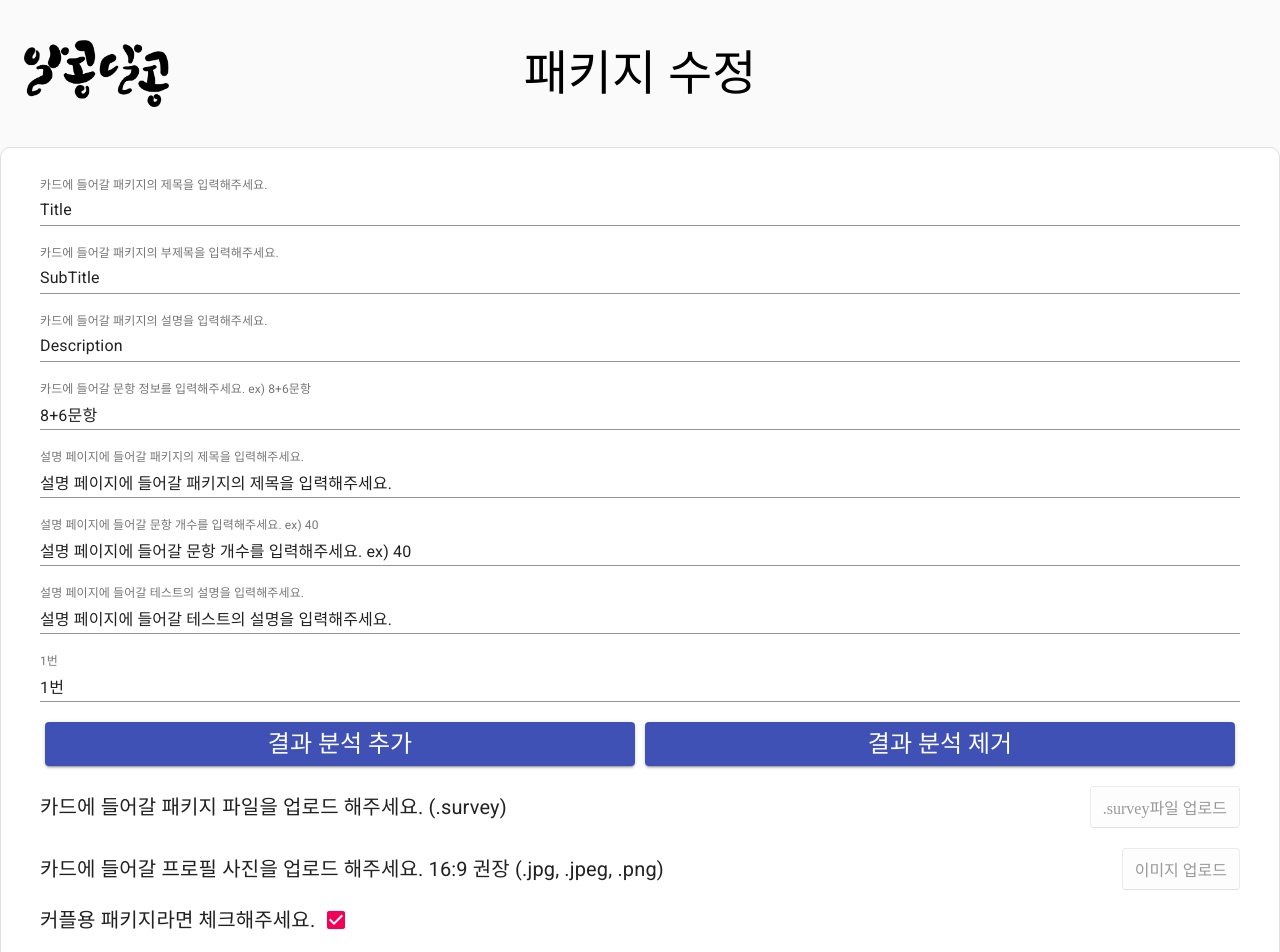
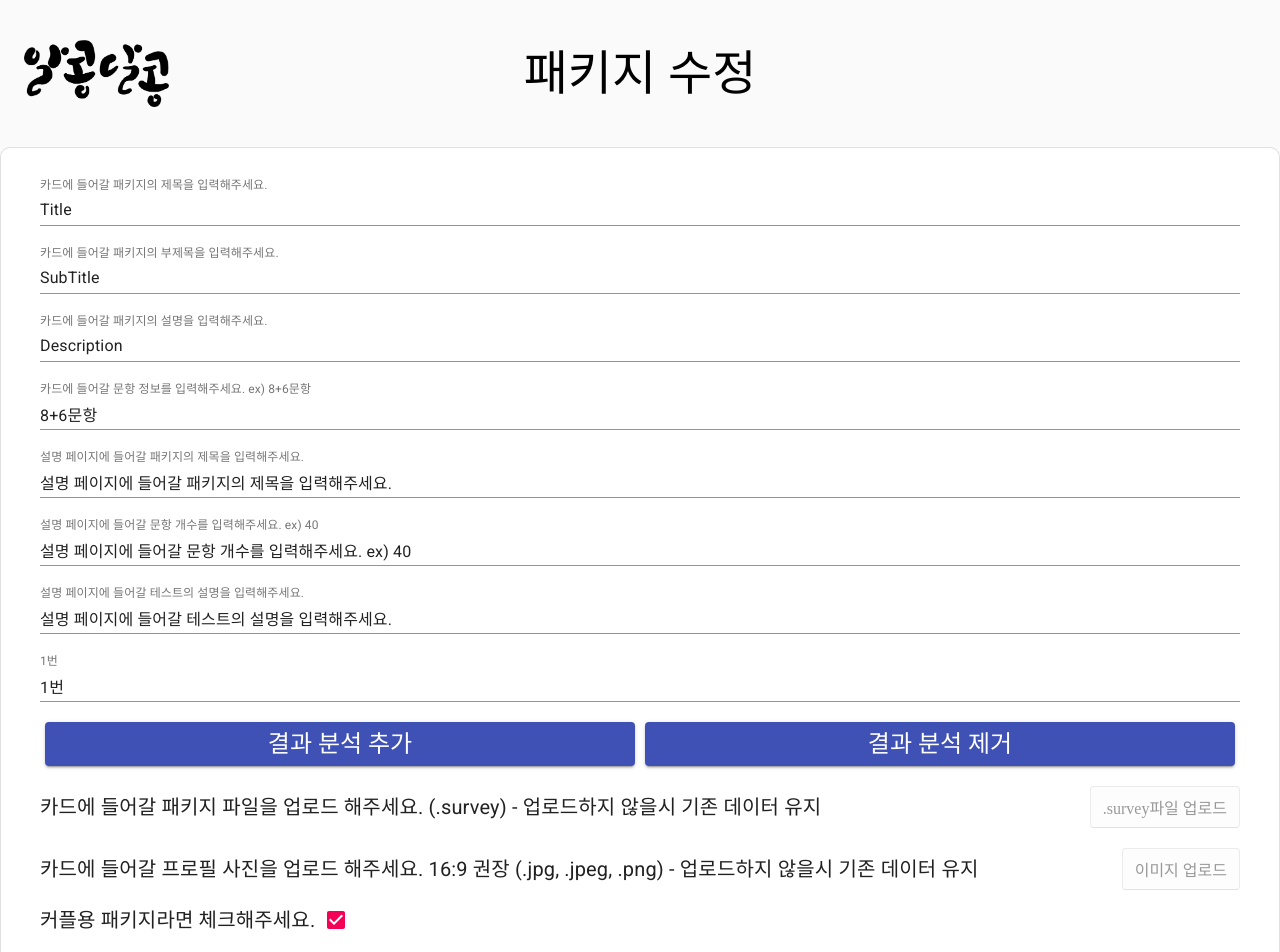
Before and after one commit to LunarainProject/MindBridgeManage, a React (Create React App) app: page /manage/TestManage/RevisePkg/1 in a window 1280 px wide. Shown: the top 952 px of the page. Built offline with nearby package versions, Linux system fonts and the light colour scheme; no server answers.

Commit message:
packge를 수정할 때 추가적으로 이미지, 패키지 파일을 업로드하지 않아도 되게끔 수정

```diff
--- a/src/Pages/RevisePkg.js
+++ b/src/Pages/RevisePkg.js
@@ -26,8 +26,8 @@ class RevisePkg extends Component {
     constructor(props) {
         super(props);
         this.state = {
-            message: "카드에 들어갈 패키지 파일을 업로드 해주세요. (.survey)",
-            ImgMessage: "카드에 들어갈 프로필 사진을 업로드 해주세요. 16:9 권장 (.jpg, .jpeg, .png)",
+            message: "카드에 들어갈 패키지 파일을 업로드 해주세요. (.survey) - 업로드하지 않을시 기존 데이터 유지",
+            ImgMessage: "카드에 들어갈 프로필 사진을 업로드 해주세요. 16:9 권장 (.jpg, .jpeg, .png) - 업로드하지 않을시 기존 데이터 유지",
             text: ".survey파일 업로드",
             ImgText: "이미지 업로드",
             Title: "Title",
@@ -45,8 +45,8 @@ class RevisePkg extends Component {
     }
 
     UploadPost = () => {
-        if (this.state.Title != "Title" && this.state.SubTitle != "SubTitle" && this.state.message != "카드에 들어갈 패키지 파일을 업로드 해주세요. (.survey)"
-            && this.state.Description != "Description" && this.state.ImgMessage != "카드에 들어갈 프로필 사진을 업로드 해주세요. 16:9 권장 (.jpg, .jpeg, .png)"
+        if (this.state.Title != "Title" && this.state.SubTitle != "SubTitle"
+            && this.state.Description != "Description"
             && this.state.pkgTitle != "설명 페이지에 들어갈 패키지의 제목을 입력해주세요." && this.state.questionNumber != "설명 페이지에 들어갈 문항 개수를 입력해주세요. ex) 40"
             && this.state.checkContent != "설명 페이지에 들어갈 테스트의 설명을 입력해주세요."
         ) {
@@ -55,7 +55,7 @@ class RevisePkg extends Component {
                 || (this.state.ImgMessage).includes(".PNG"))) {
                 axios({
                     method: 'post',
-                    url: envGetUrl()+'/api/RevisePkg.php',
+                    url: envGetUrl() + '/api/RevisePkg.php',
                     params: {
                         Title: this.state.Title,
                         SubTitle: this.state.SubTitle,
@@ -80,9 +80,16 @@ class RevisePkg extends Component {
                         console.log("error : " + error);
                     });
                 const formData = new FormData();
-                formData.append('selectFile', this.state.fileUpload);
-                formData.append('ImgFile', this.state.imgUpload);
-                axios.post(envGetUrl()+"/api/RevisePkgFile.php?count=" + this.props.match.params.srl, formData).then(res => {
+
+                if(this.state.message != '카드에 들어갈 패키지 파일을 업로드 해주세요. (.survey) - 업로드하지 않을시 기존 데이터 유지'){
+                    formData.append('selectFile', this.state.fileUpload);
+                }
+
+                if(this.state.ImgMessage != '카드에 들어갈 프로필 사진을 업로드 해주세요. 16:9 권장 (.jpg, .jpeg, .png) - 업로드하지 않을시 기존 데이터 유지'){
+                    formData.append('ImgFile', this.state.imgUpload);
+                }
+
+                axios.post(envGetUrl() + "/api/RevisePkgFile.php?count=" + this.props.match.params.srl, formData).then(res => {
                     console.log("res : " + JSON.stringify(res));
                     alert("테스트 수정이 성공적으로 완료되었습니다.");
                 }).catch(err => {
@@ -107,7 +114,7 @@ class RevisePkg extends Component {
     componentDidMount() {
         axios({
             method: 'post',
-            url: envGetUrl()+'/api/PkgData.php',
+            url: envGetUrl() + '/api/PkgData.php',
             params: {
                 pkg_id: this.props.match.params.srl,
             },
@@ -309,7 +316,7 @@ class RevisePkg extends Component {
                                     </Box>
                                 </Box>
                             </Box>
-                            <Box style={{...fullStyle, height: "60px", display: "flex", flexDirection: "row", alignItems: "center" }}>
+                            <Box style={{ ...fullStyle, height: "60px", display: "flex", flexDirection: "row", alignItems: "center" }}>
                                 <Box>
                                     <Typography variant="h6" >
                                         커플용 패키지라면 체크해주세요.
@@ -330,7 +337,7 @@ class RevisePkg extends Component {
                     </Card>
 
 
-                    <a href={envGetUrl()+"/editor/"} target="_blank">
+                    <a href={envGetUrl() + "/editor/"} target="_blank">
                         <SurveyCard Plus="true" Title="설문조사 파일 생성 (.survey)" SubTitle="설문조사 파일을 생성하려면 클릭하세요."></SurveyCard>
                     </a>
                 </Container>
```
